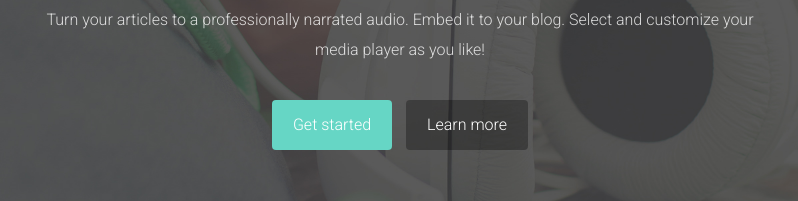
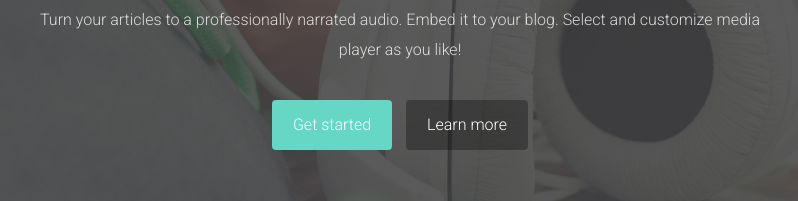
Before and after one commit to shell/magnari-landing, a plain HTML site: page index.html in a window 1280 px wide. Shown: the part 335-536 px from the top of the page, 240-1038 px from the left. Drawn offline with Linux system fonts and the light colour scheme; a script that the page names is missing.

Commit message:
Grammar fix

```diff
--- a/index.html
+++ b/index.html
@@ -74,7 +74,7 @@
                             <div class="description wow">
                                 <p>
                                     Turn your articles to a professionally narrated audio.
-                                    Embed it to your blog. Select and customize your media player as you like!
+                                    Embed it to your blog. Select and customize media player as you like!
                                 </p>
                             </div>
                             <div class="top-big-link wow fadeInUp">
```
